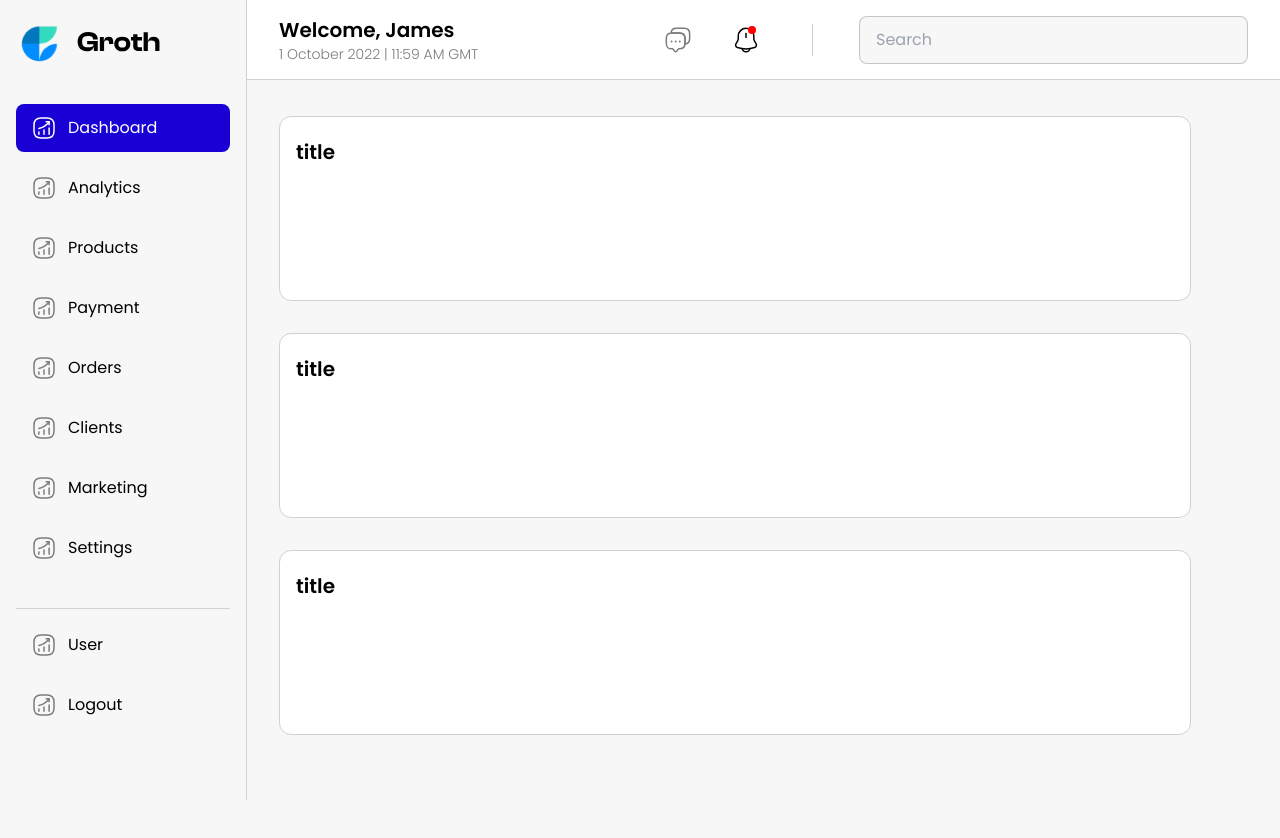
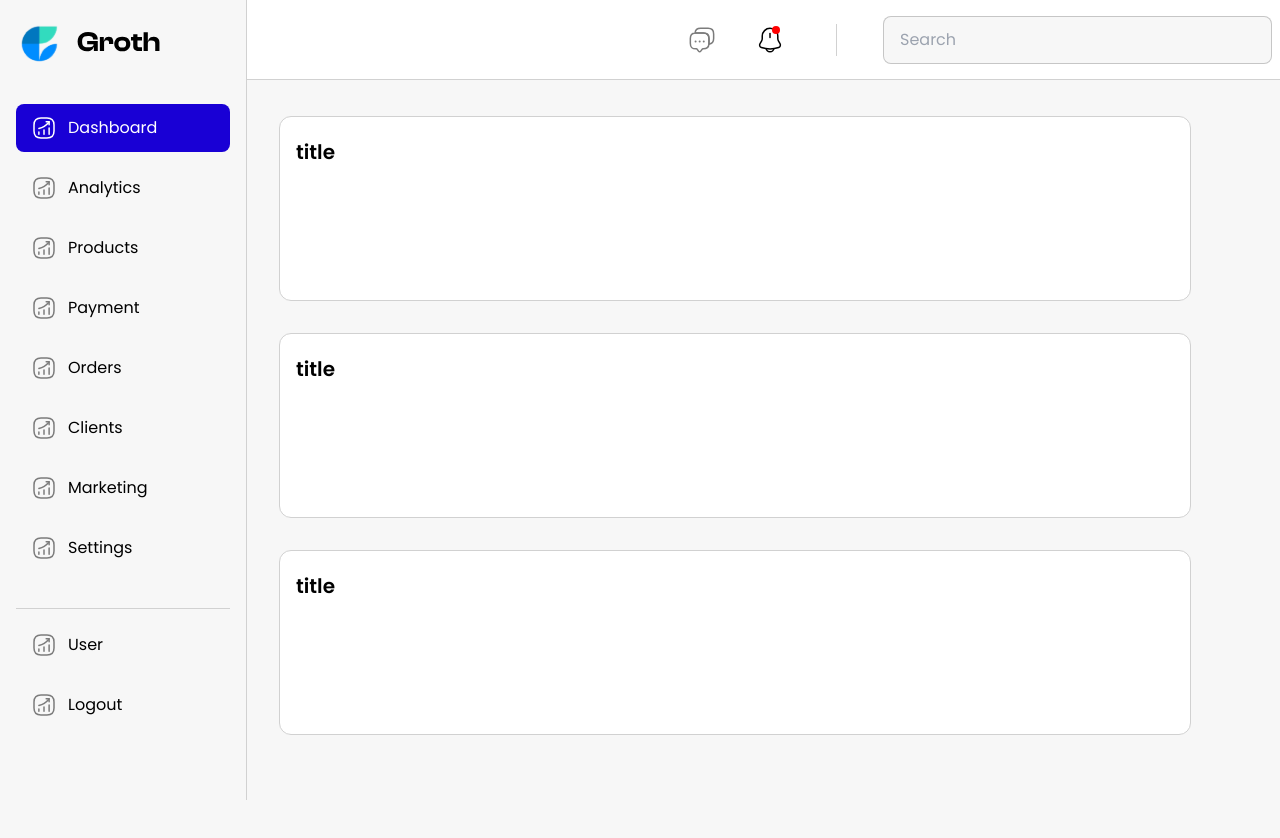
Before and after one commit to maxfer03/nao-reto-4, a React (Create React App) app: page / in a window 1280 px wide. Shown: the top 838 px of the page. Built offline with nearby package versions, Linux system fonts and the light colour scheme.

Commit message:
migrating setup from index.js into App.js

```diff
--- a/src/App.js
+++ b/src/App.js
@@ -1,13 +1,18 @@
 import './App.css';
-import { Route } from "react-router-dom";
+import { Route, Routes } from "react-router-dom";
 import NavBar from './components/NavBar';
 import Register from './components/Form/Register';
-import Landing from './components/Root';
+import TopBar from './components/TopBar';
 import Home from './Views/Home/Home';
 function App() {
   return (
   <>
-    <Route exact path = "/" component = {Home}/>
+  <NavBar/>
+    <TopBar/>
+    <Routes>
+        <Route path='/' element={<Home/>} />
+        <Route exact path='/register' element={<Register />} />
+    </Routes>
   </>
   );
 }
--- a/src/components/TopBar.jsx
+++ b/src/components/TopBar.jsx
@@ -3,9 +3,14 @@ import './TopBar.scss'
 import notif from '../assets/svg/notif.svg';
 import chat from '../assets/svg/chat.svg';
 import { useLocation } from "react-router-dom";
+import { useSelector } from 'react-redux';
 
 
 const TopBar = () => {
+
+  const name = useSelector((state) => state.user.name)
+  const surname = useSelector((state) => state.user.surname)
+
 
   const [isRegister, setIsRegister] = useState(false);
   const location = useLocation()
@@ -19,7 +24,7 @@ const TopBar = () => {
     {isRegister ? null : (
       <div className="navbar top-bar">
         <div className="top-bar-left-content">
-          <p className="welcome">Welcome, James</p>
+          <p className="welcome">Welcome, {name} {surname}</p>
           <p className="date">1 October  2022 | 11:59 AM GMT</p>
         </div>
         <div className="top-bar-right-content">
--- a/src/index.js
+++ b/src/index.js
@@ -23,12 +23,13 @@ root.render(
   <React.StrictMode>
     <Provider store={store}>
       <BrowserRouter>
-        <NavBar/>
+      <App/>
+        {/* <NavBar/>
         <TopBar/>
         <Routes>
             <Route path='/' element={<Home/>} />
             <Route exact path='/register' element={<Register />} />
-        </Routes>
+        </Routes> */}
       </BrowserRouter>
     </Provider>
   </React.StrictMode>
```
